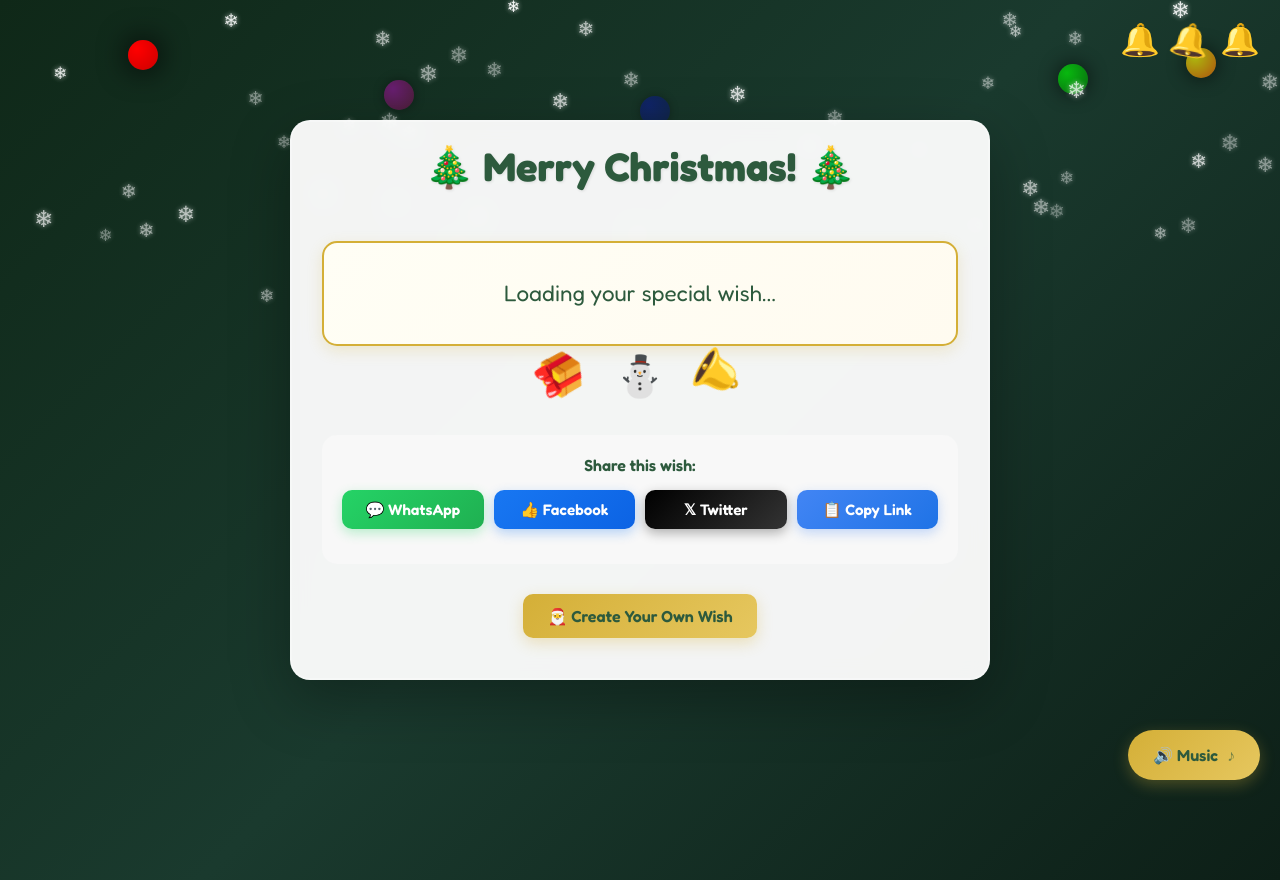
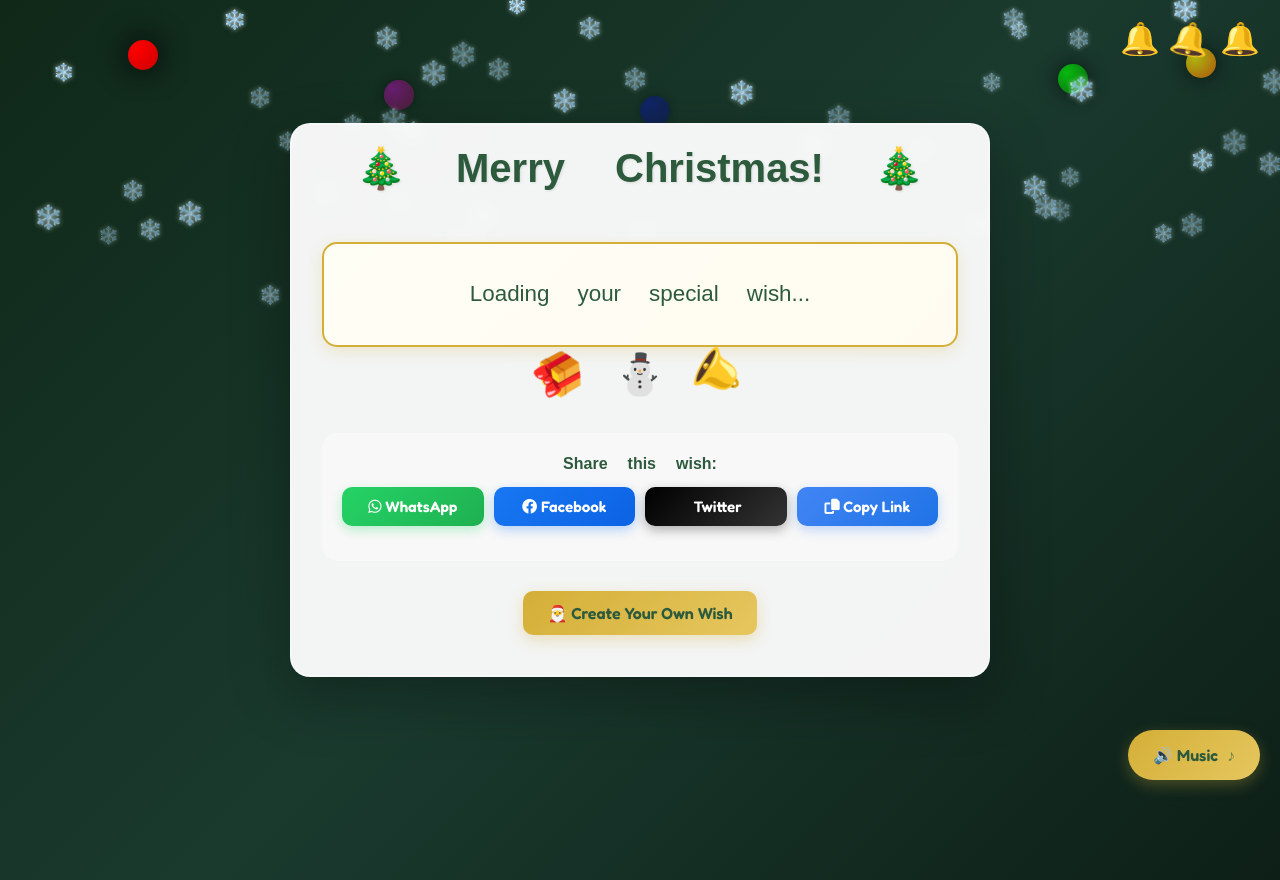
Before and after one commit to Ohenenat/merry_christmas, a website: page public/wish.html in a window 1280 px wide. Drawn offline with Linux system fonts and the light colour scheme.

Commit message:
Add Font Awesome icons and improve emoji font support in HTML files

```diff
--- a/public/wish.html
+++ b/public/wish.html
@@ -4,8 +4,15 @@
     <meta charset="UTF-8">
     <meta name="viewport" content="width=device-width, initial-scale=1.0">
     <title>Christmas Wish</title>
+    <link rel="stylesheet" href="https://cdnjs.cloudflare.com/ajax/libs/font-awesome/6.4.0/css/all.min.css">
     <link rel="stylesheet" href="styles.css">
     <link href="https://fonts.googleapis.com/css2?family=Fredoka:wght@400;600;700&family=Pacifico&display=swap" rel="stylesheet">
+    <style>
+        /* Ensure emojis display correctly */
+        body, button, input, textarea, span, h1, h3, p {
+            font-family: 'Segoe UI Emoji', 'Apple Color Emoji', 'Noto Color Emoji', sans-serif, 'Fredoka', 'Pacifico';
+        }
+    </style>
 </head>
 <body class="wish-page" id="wish-body">
     <!-- Snow falling effect -->
@@ -47,16 +54,16 @@
                 <p class="share-prompt">Share this wish:</p>
                 <div class="share-buttons-wish">
                     <button id="share-whatsapp-wish" class="btn btn-share btn-whatsapp" title="Share on WhatsApp">
-                        💬 WhatsApp
+                        <i class="fab fa-whatsapp"></i> WhatsApp
                     </button>
                     <button id="share-facebook-wish" class="btn btn-share btn-facebook" title="Share on Facebook">
-                        👍 Facebook
+                        <i class="fab fa-facebook"></i> Facebook
                     </button>
                     <button id="share-twitter-wish" class="btn btn-share btn-twitter" title="Share on Twitter">
-                        𝕏 Twitter
+                        <i class="fab fa-x-twitter"></i> Twitter
                     </button>
                     <button id="copy-wish-link" class="btn btn-share" title="Copy Link">
-                        📋 Copy Link
+                        <i class="fas fa-copy"></i> Copy Link
                     </button>
                 </div>
             </div>
```
Also changed, not shown: public/index.html (+10 -3 lines).
